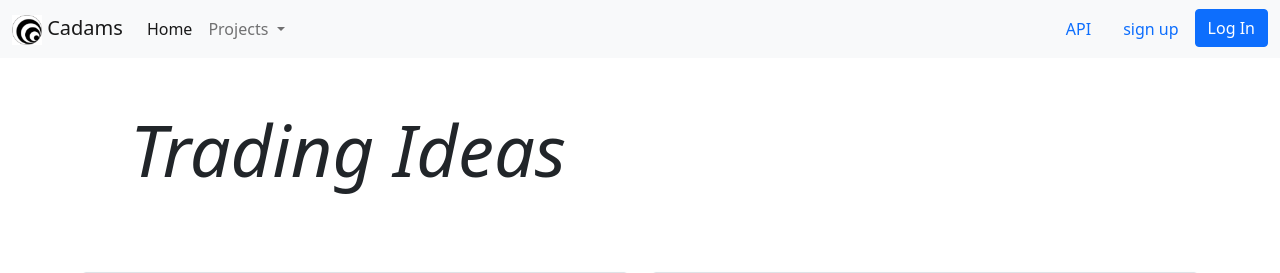
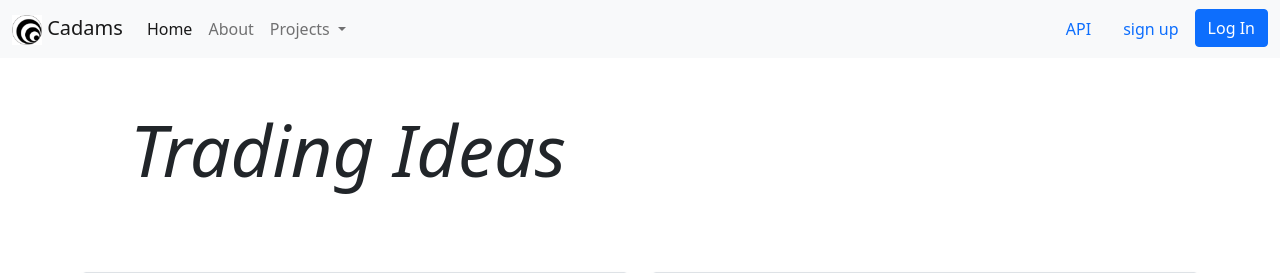
Before and after one commit to ChrisA87/cadams, a Flask app: page / in a window 1280 px wide. Shown: the top 273 px of the page. Run offline with Flask 2, Linux system fonts and the light colour scheme; parts of the project's set-up code (start-up, migrations or seed data) failed here and were passed over; some libraries are stand-ins or nearby versions.

Commit message:
moved index.html added about.html

```diff
--- a/app/main/views.py
+++ b/app/main/views.py
@@ -4,4 +4,9 @@ from . import main
 
 @main.route('/')
 def index():
-    return render_template('index.html')
+    return render_template('main/index.html')
+
+
+@main.route('/about-me')
+def about():
+    return render_template('main/about.html')
--- a/app/templates/base/base.html
+++ b/app/templates/base/base.html
@@ -23,6 +23,9 @@
         <ul class="navbar-nav me-auto mb-2 mb-lg-0">
           <li class="nav-item">
             <a class="nav-link active" aria-current="page" href="{{ url_for('main.index') }}">Home</a>
+          </li>
+          <li class="nav-item">
+            <a class="nav-link" aria-current="page" href="{{ url_for('main.about') }}">About</a>
           </li>
           {% if current_user.is_authenticated and current_user.role_id == 3 %}
             <li class="nav-item">
```
Also changed, not shown: app/templates/main/about.html (added, +12 -0 lines), app/templates/main/index.html (renamed from app/templates/index.html).
